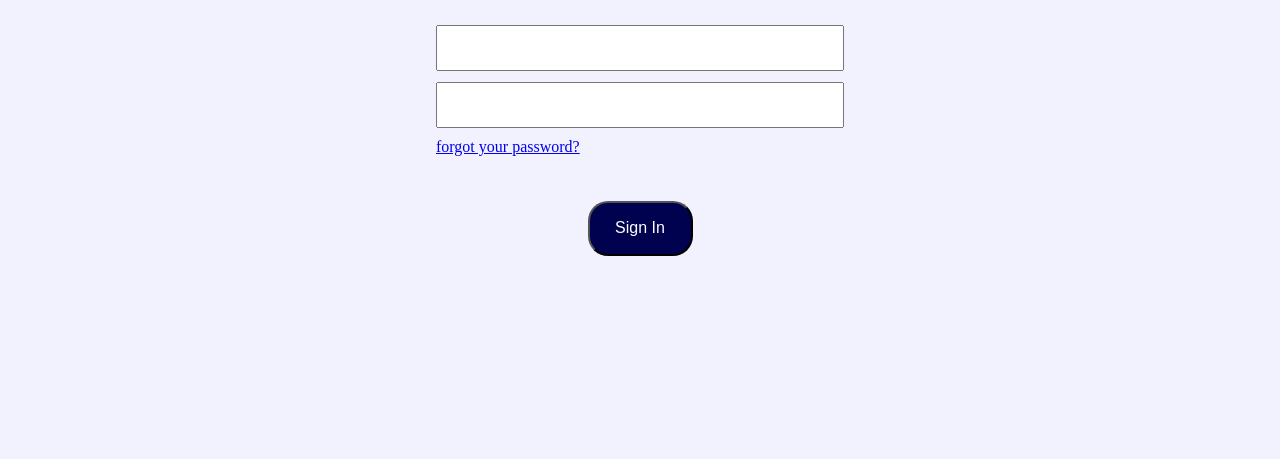
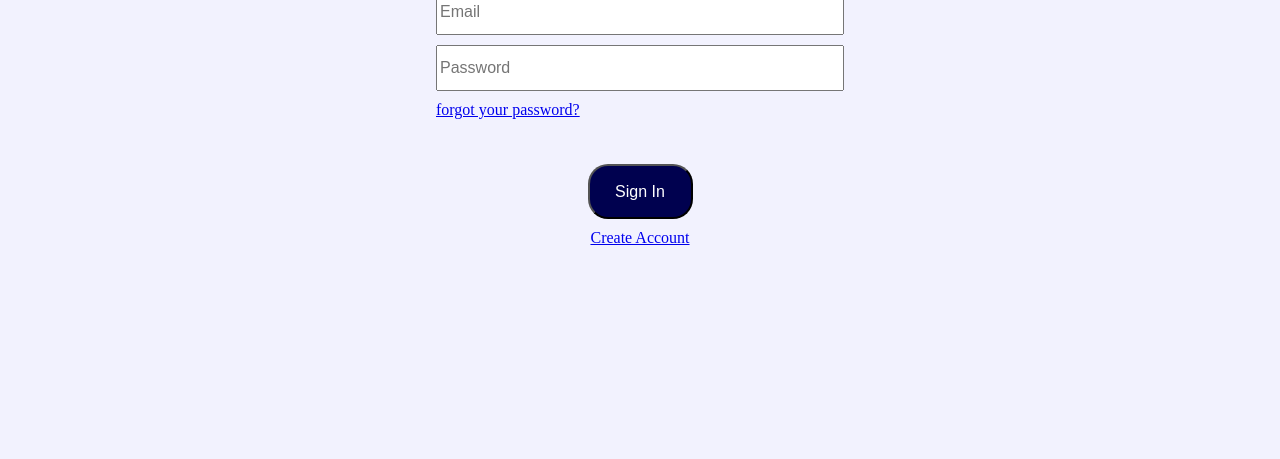
Before and after one commit to abdullah-alaadine/online-game-shop-fe, a plain HTML site: page sign-in.html in a window 1280 px wide. Shown: the part 392-851 px from the top of the page. Drawn offline with Linux system fonts and the light colour scheme.

Commit message:
finished log in form

```diff
--- a/sign-in.css
+++ b/sign-in.css
@@ -17,6 +17,7 @@ body{
     --form-btn-height: 55px;
     --form-btn-width: 105px;
     --form-btn-size: 16px;
+    --input-btn-size: 1rem;
 }
 
 #wrapper{
@@ -77,11 +78,15 @@ body{
     height: var(--field-height);
     width:  var(--field-width);
     margin-bottom: 2.5%;
+    font-size: var(--input-font-size);
 }
 
 #sign-in > a{
+    margin-bottom: 11%;
+}
+
+.forgot-anchor{
     align-self: flex-start;
-    margin-bottom: 11%;
 }
 
 
@@ -91,5 +96,6 @@ body{
     background: rgb(0,1,79);
     color: white;
     border-radius: 20px;
-    font-size: var(--form-btn-size)
+    font-size: var(--form-btn-size);
+    margin-bottom: 2.5%;
 }
--- a/sign-in.html
+++ b/sign-in.html
@@ -26,10 +26,11 @@
         <div class="form-container">
             <form id="sign-in">
                 <h1>Log In</h1>
-                <input type="email" name="user_email"/>
-                <input type="password" name="user_password"/>
-                <a href="#">forgot your password?</a>
+                <input type="email" name="user_email" placeholder="Email"/>
+                <input type="password" name="user_password" placeholder="Password"/>
+                <a href="#" class="forgot-anchor">forgot your password?</a>
                 <button>Sign In</button>
+                <a href="#" class="create-anchor">Create Account</a>
             </form>
         </div>
     </div>
```
